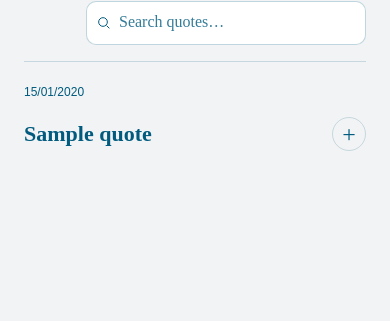
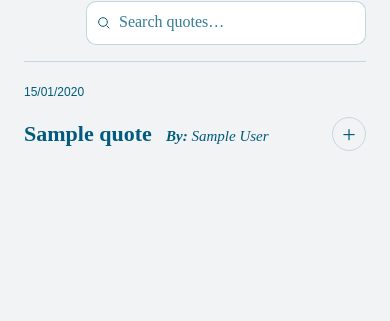
Before and after one commit to AlbertoNessi/myblog, a Django app: page /quotes in a window 390 px wide. Shown: the part 212-533 px from the top of the page. Run offline with Django 5.2, Linux system fonts and the light colour scheme; tables that the repository leaves empty hold one stand-in row (values such as "Sample post").

Commit message:
style(blog): improve book and quote titles, authors and typography

```diff
--- a/blog/static/blog/css/style.css
+++ b/blog/static/blog/css/style.css
@@ -380,6 +380,44 @@ footer nav a:hover {
 .book-details {
 	min-width: 0;
 	flex: 1;
+	font-style: italic;
+}
+
+.book-heading,
+.quote-heading {
+	display: flex;
+	flex-wrap: wrap;
+	align-items: baseline;
+	gap: 4px 0.65em;
+}
+
+.book-title,
+.book-author,
+.quote-title-text,
+.quote-author {
+	max-width: 100%;
+	overflow-wrap: anywhere;
+}
+
+.book-title {
+	font-style: normal;
+	font-size: 22px;
+	line-height: 1.3;
+}
+
+.book_source {
+	text-decoration: none;
+}
+
+.quote-heading {
+	flex: 1;
+	min-width: 0;
+}
+
+.quote-author {
+	font-size: 16px;
+	font-weight: normal;
+	font-style: italic;
 }
 
 @media (max-width: 380px) {
@@ -433,6 +471,7 @@ footer nav a:hover {
 }
 
 .quote_body {
+	font-style: italic;
 	padding: 0 16px 12px;
 	width: 100%;
 	box-sizing: border-box;
@@ -454,7 +493,7 @@ footer nav a:hover {
 	font-weight: 600;
 }
 
-.book_source, .quote_source {
+.quote_source {
 	display: inline-block;
 	margin-bottom: 8px;
 	font-size: 16px;
@@ -464,7 +503,7 @@ footer nav a:hover {
 	word-break: break-word;
 }
 
-.book_source, .quote_source:hover {
+.quote_source:hover {
 	text-decoration: underline dotted;
 }
 
@@ -1047,9 +1086,12 @@ ol{
 		width: 72px;
 	}
 
-	.reading-item p:first-child {
-		font-size: 23px;
-		line-height: 1.3;
+	.book-title {
+		font-size: 24px;
+	}
+
+	.book-author {
+		font-size: 16px;
 	}
 
 	.reading-item p {
@@ -1058,10 +1100,8 @@ ol{
 
 	.reading-item p:last-child {
 		margin: 0;
-		font-size: 16px;
 	}
 
-	.book_source,
 	.quote_source {
 		display: inline-flex;
 		align-items: center;
@@ -1147,6 +1187,10 @@ ol{
 	.quote_meta {
 		font-size: 15px;
 	}
+
+	.quote-author {
+		font-size: 15px;
+	}
 }
 
 @media (max-width: 900px) and (prefers-reduced-motion: no-preference) {
--- a/blog/templates/blog/base.html
+++ b/blog/templates/blog/base.html
@@ -14,8 +14,8 @@
 		<link rel="apple-touch-icon" sizes="180x180" href="{% static 'blog/icons/apple-touch-icon.png' %}?v=20261025">
 		<link rel="manifest" href="{% static 'blog/icons/site.webmanifest' %}?v=20261025">
 
-		{# Use a new CSS URL so browsers load the full quote click area. #}
-		<link rel="stylesheet" href="{% static 'blog/css/style.css' %}?v=quotes-click-area-20261031">
+		{# Use a new CSS URL so browsers load the book and quote text styles. #}
+		<link rel="stylesheet" href="{% static 'blog/css/style.css' %}?v=quote-author-heading-20261115">
 
 	</head>
 	<body class="{% block body_class %}{% endblock %}">
--- a/blog/templates/blog/quotes.html
+++ b/blog/templates/blog/quotes.html
@@ -27,7 +27,12 @@
 				</div>
 				<details class="quote_item">
 					<summary class="quote_title">
-						{{ quote.title }}
+						<span class="quote-heading">
+							<span class="quote-title-text">{{ quote.title }}</span>
+							{% if quote.author %}
+								<span class="quote-author"><span class="quote_meta_label">By:</span> {{ quote.author }}</span>
+							{% endif %}
+						</span>
 					</summary>
 					<div class="quote_body">
 						<div class="quote_meta">
@@ -35,12 +40,6 @@
 								{% if quote.subtitle %}
 									<span class="quote_meta_label">Subtitle:</span>
 									{{ quote.subtitle }}
-								{% endif %}
-							</p>
-							<p class="quote_meta_line">
-								{% if quote.author %}
-									<span class="quote_meta_label">Author:</span>
-									{{ quote.author }}
 								{% endif %}
 							</p>
 							<p class="quote_meta_line">
```
Also changed, not shown: blog/templates/blog/reading.html (+10 -11 lines), README.md, blog/README.md.
